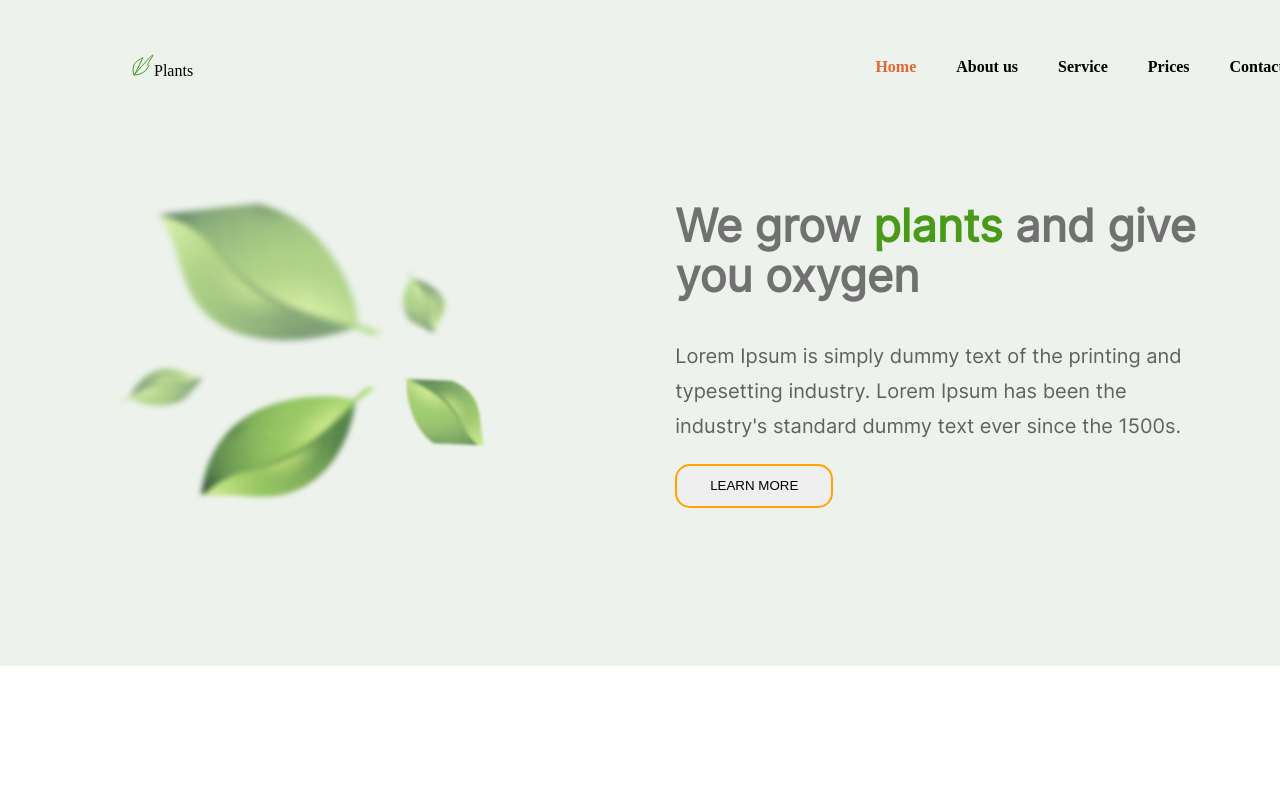
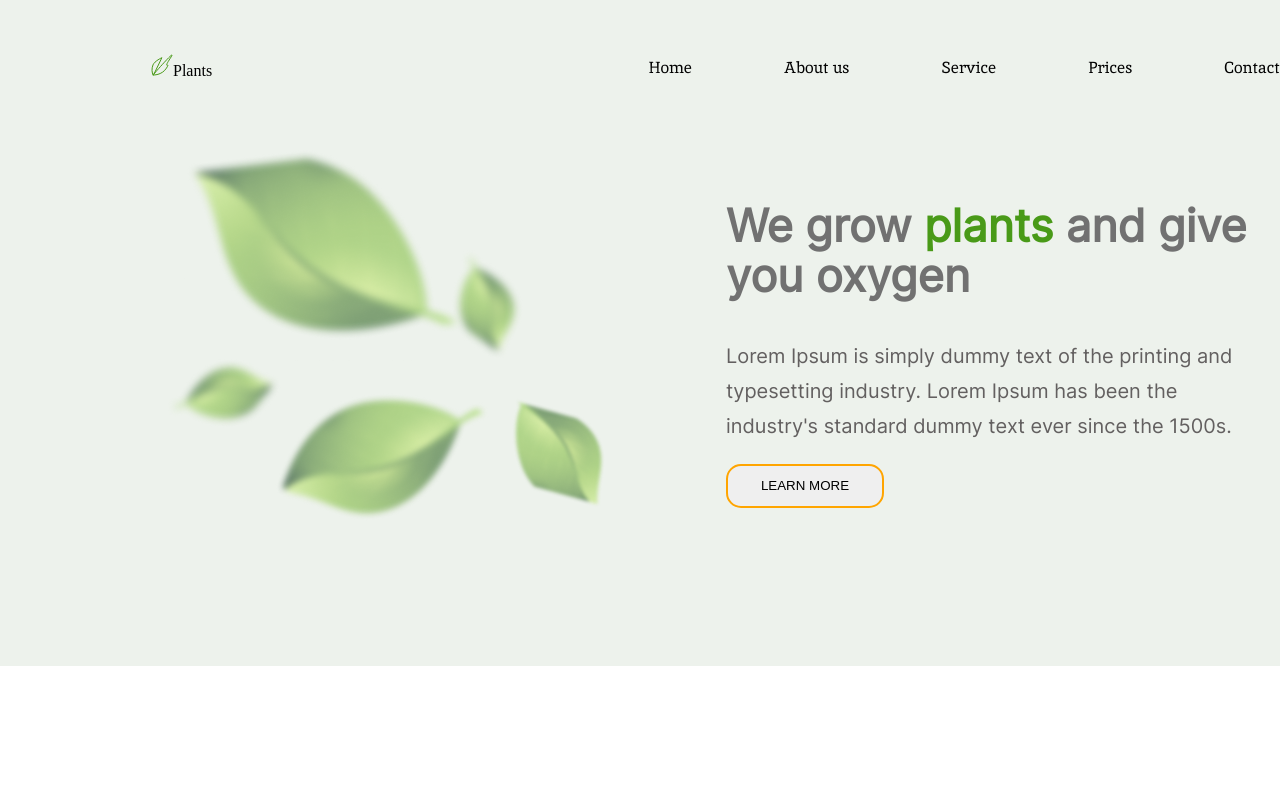
Before and after one commit to MargaritaBraun/0-stage-2022, a plain HTML site: page index.html in a window 1280 px wide. Shown: the top 789 px of the page. Drawn offline with Linux system fonts and the light colour scheme.

Commit message:
fix: update padding

```diff
--- a/index.html
+++ b/index.html
@@ -12,6 +12,7 @@
 </head>
 <body>
 <header class="menu">
+    <wrapper class="wrapper_menu">
     <div class="logo">
     <p><img src="img/logo_vector.svg" alt="Plants">Plants</p>
     </div>
@@ -24,15 +25,12 @@
         <li class="nav-item"><a href="#contacts">Contacts</a></li>
     </ul>
 </nav>
+</wrapper>
 </header>
 <main class="main">
 <section class="welcome">
+    <wrapper class="welcome-wrapper">
     <div class="welcome-img">
-    <div class="leaf1"></div>
-    <div class="leaf2"></div>
-    <div class="leaf3"></div>
-    <div class="leaf4"></div>
-    <div class="leaf5"></div>
     </div>
     <div class="wel-parag">
         <h1 id="home">We grow <span>plants</span> and give you oxygen</h1>
@@ -40,6 +38,7 @@
         Lorem Ipsum has been the industry's standard dummy text ever since the 1500s.</p>
         <button class="buttonPla">LEARN MORE</button>
     </div>
+</wrapper>
 </section>
 <section class="about">
     <div class="aboutText">
--- a/style.css
+++ b/style.css
@@ -1,65 +1,74 @@
 @font-face {
     font-family: Inika;
      src: url("Inika/Inika-Regular.ttf");
-     font-family: Inter;
-     src: url("Inter/static/Inter-Regular.ttf");
+     font-weight: 400;
+     font-style: normal;
+     font-size: 16px;
+     line-height: 21px;
    }
 
+@font-face {
+    font-family: Inter;
+    src: url("Inter/static/Inter-Regular.ttf");
+}
+
 body {
+    box-sizing: border-box;
+    max-width: 1440px;
     margin: 0 auto;
-    width: 1440px;
-    background-color: #EDF2EC;
-    box-sizing: border-box;
 }
 
 .main {
+    background: #EDF2EC;
+}
+
+
+.menu {
+    background-color: #EDF2EC;
     width: 1440px;
-    background: #EDF2EC;
     margin: 0 auto;
 }
 
-.menu {
-    background-color: #EDF2EC;
+.wrapper_menu {
+    width: 1222px;
     height: 134px;
-    width: 1440px;
     display: flex;
+    justify-content: space-between;
     align-items: center;
-    justify-content: center;
+    margin-left: 111px;
 }
 
 .logo {
     display: flex;
+    justify-content: flex-start;
+    font-size: 16px;
+    margin-left: 40px;
     flex-grow: 1;
-    margin-left: 132px;
-    font-size: 16px;
+    align-items: flex-start;
 }
 
 .nav-list {
     display: flex;
     justify-content: flex-end;
-    padding-right: 130px;
 }
 
 .nav-item {
     list-style: none;
-    padding:  0px 20px;
+    padding:  0px 46px;
 }
 
 .nav-item a {
     text-decoration: none;
     color: black;
-    font-size: 16px;
-    font-weight: 700;
+    font-family: Inika;
 }
 
-li:first-child a {
+.nav-item a:hover {
     color: #E06733;
+    font-weight: bold;
   }
 
 .welcome {
-    display: flex;
-    align-items: flex-start;
-    justify-content: space-around;
     width: 1440px;
     height: 532px;
     background-color: #EDF2EC;
@@ -67,74 +76,21 @@ li:first-child a {
     box-sizing: border-box;
 }
 
-.welcome-img {
-    display: block;
-    padding-top: 30px;
+.welcome-wrapper {
+    width: 1222px;
+    display: flex;
+    align-items: flex-start;
+    justify-content: space-around;
 }
 
-.leaf1 {
-    position: relative;
-    background-image: url(img/leaf1.png);
+.welcome-img {
+    background-image: url(img/welcomeleact.png);
     background-repeat: no-repeat;
-    background-position: right top;
-    background-size: 100% 100%;
-    width: 94px;
-    height: 77px;
-    top: 100px;
-    left: 158px;
-    transform: rotate(355deg);
+    width: 449px;
+    height: 411px;
+    display: inline-block;
 }
 
-.leaf2 {
-    position: relative;
-    background-image: url(img/leaf2.png);
-    background-repeat: no-repeat;
-    background-position: center;
-    background-size: 100% 100%;
-    width: 246px;
-    height: 180px;
-    top: -57px;
-    left: -67px;
-}
-
-.leaf3 {
-    position: relative;
-    background-image: url(img/leaf3.png);
-    background-repeat: no-repeat;
-    background-position: center;
-    background-size: 100% 100%;
-    width: 215px;
-    height: 180px;
-    top: -70px;
-    left: -38px;
-    transform: rotate(346deg);
-}
-
-.leaf4 {
-    position: relative;
-    background-image: url(img/leaf4.png);
-    background-repeat: no-repeat;
-    background-position: right top;
-    background-size: 100% 100%;
-    width: 100px;
-    height: 85px;
-    top: -254px;
-    left: -104px;
-    transform: rotate(355deg);
-}
-
-.leaf5 {
-    position: relative;
-    background-image: url(img/leaf5.png);
-    background-repeat: no-repeat;
-    background-position: center;
-    background-size: 100% 100%;
-    width: 114px;
-    height: 94px;
-    top: -321px;
-    left: 168px;
-    transform: rotate(346deg);
-}
 
 .wel-parag {
     width: 549px;
```
Also changed, not shown: img/welcomeleact.png (added).
